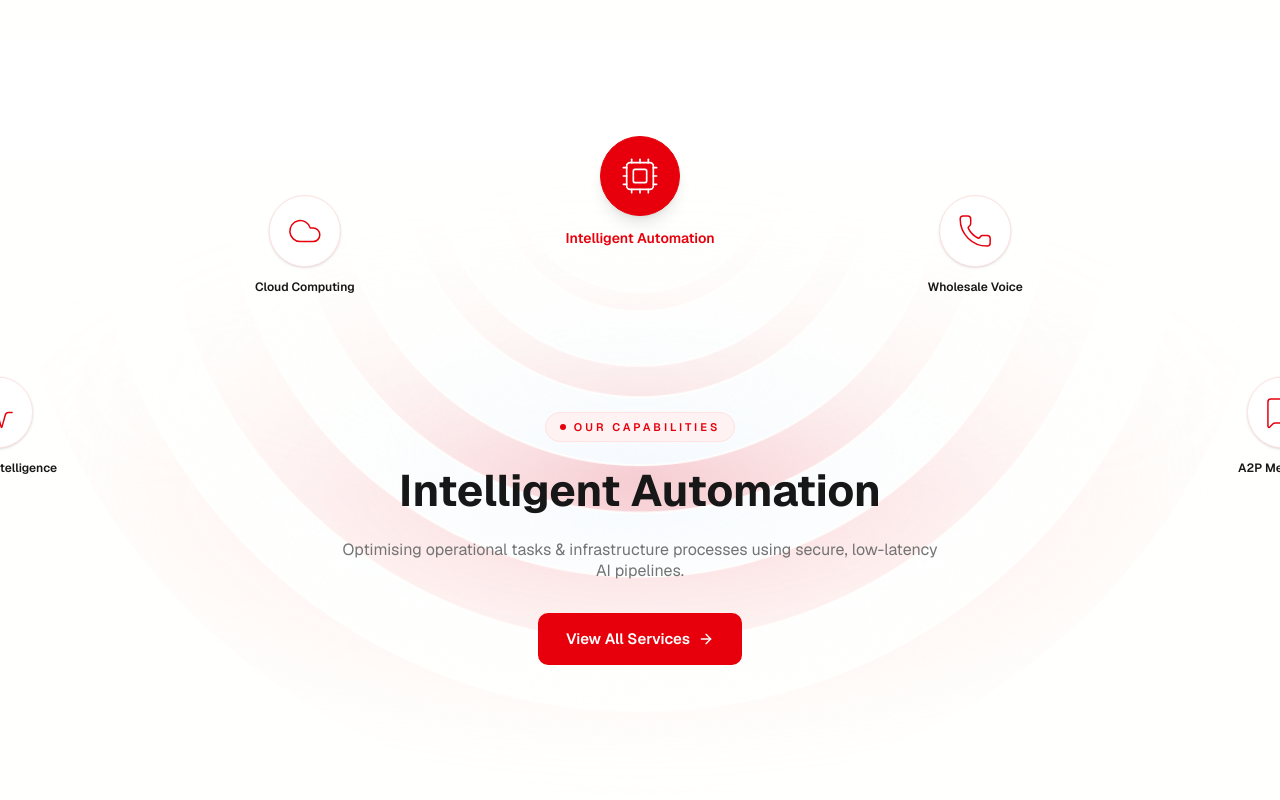
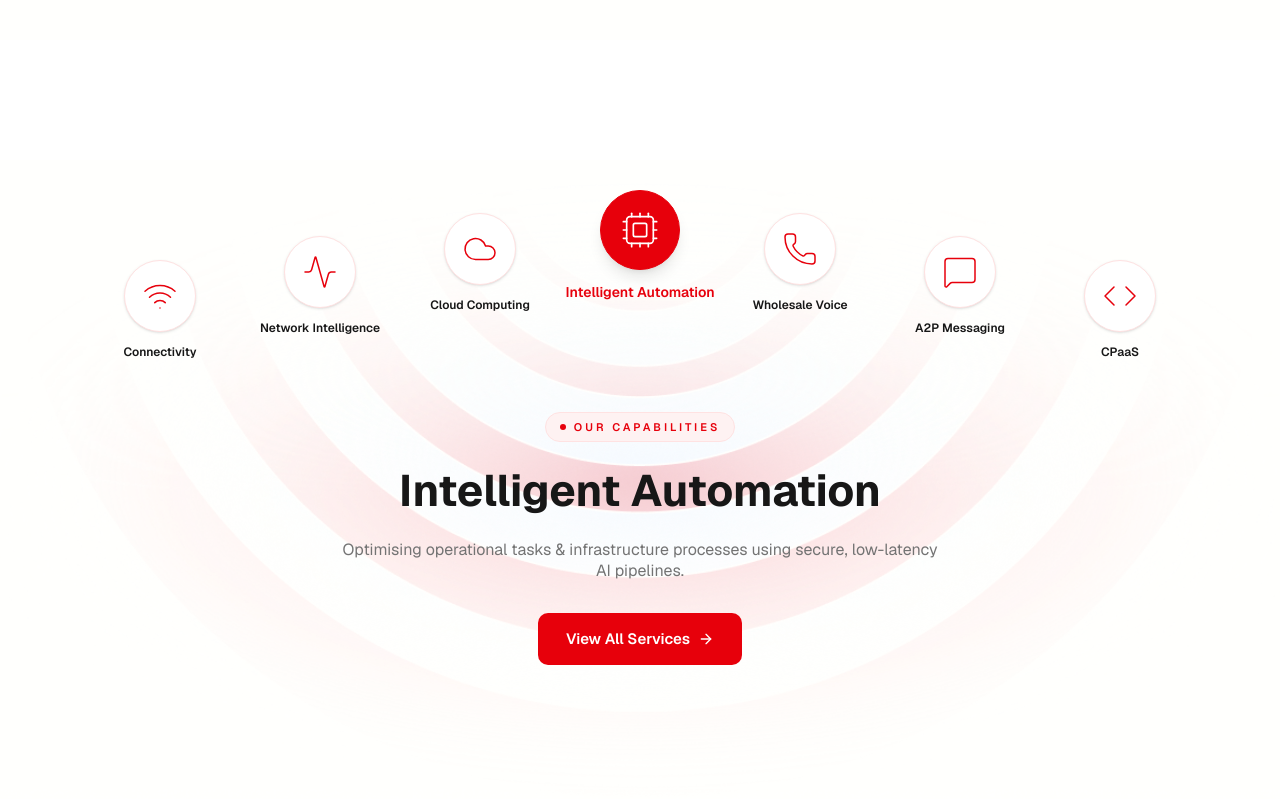
Before and after one commit to MalikAmirJaved/zeta-tech, a Next.js app: page / in a window 1280 px wide. Shown: the part 2420-3220 px from the top of the page. Built offline with nearby package versions, Linux system fonts and the light colour scheme.

Commit message:
improved

```diff
--- a/src/components/sections/Automation.tsx
+++ b/src/components/sections/Automation.tsx
@@ -77,53 +77,130 @@ const DEFAULT_SELECTED = 3;
 const TOTAL = ITEMS.length;
 const CENTER = 3;
 
-// Very shallow angles → matches the original gentle arc (only ~90px drop)
-const SLOT_ANGLES = [-62, -41, -20, 0, 20, 41, 62];
+/*
+ * ============================================
+ * LAYOUT SETTINGS
+ * ============================================
+ */
 
-// Large radius = flatter curve
-const RADIUS = 980;
-const PIVOT_Y = 1000; // keeps the whole group high in the container
+/*
+ * Actual empty space between icon circles.
+ *
+ * Example:
+ *
+ *   (72px)       80px       (72px)
+ *  ┌──────┐                 ┌──────┐
+ *  │ ICON │                 │ ICON │
+ *  └──────┘                 └──────┘
+ *           ← 80px →
+ */
+const ICON_GAP = 80;
+
+/*
+ * Top position of the icon circles.
+ */
+const TOP_MARGIN = 30;
+
+/*
+ * How much the outside icons drop compared
+ * with the center icon.
+ *
+ * 0  = completely straight
+ * 40 = very shallow curve
+ * 70 = current curve
+ * 100 = deeper curve
+ */
+const CURVE_DEPTH = 70;
+
+/*
+ * Circle sizes.
+ */
+const ACTIVE_SIZE = 80;
+const INACTIVE_SIZE = 72;
+
+/*
+ * Since the active circle is 80px and inactive
+ * circles are 72px, we use the largest size
+ * when calculating slot spacing.
+ *
+ * 80px circle + 80px gap = 160px
+ */
+const SLOT_SPACING = ACTIVE_SIZE + ICON_GAP;
 
 export function Automation() {
   const [selected, setSelected] = useState(DEFAULT_SELECTED);
 
-  const anglesRef = useRef<number[]>(
+  /*
+   * X positions of each item.
+   *
+   * Initially:
+   *
+   * item 0 = -480
+   * item 1 = -320
+   * item 2 = -160
+   * item 3 =    0
+   * item 4 =  160
+   * item 5 =  320
+   * item 6 =  480
+   *
+   * This gives 80px actual space between
+   * the 80px slot containers.
+   */
+  const positionsRef = useRef<number[]>(
     ITEMS.map((_, i) => {
-      const slot = (i - DEFAULT_SELECTED + CENTER + TOTAL) % TOTAL;
-      return SLOT_ANGLES[slot];
+      return (i - DEFAULT_SELECTED) * SLOT_SPACING;
     })
   );
 
+  /*
+   * Force re-render after changing positionsRef.
+   */
   const [, setTick] = useState(0);
+
   const active = ITEMS[selected];
 
   const handleSelect = (index: number) => {
     if (index === selected) return;
 
     let steps = index - selected;
-    if (steps > TOTAL / 2) steps -= TOTAL;
-    if (steps < -TOTAL / 2) steps += TOTAL;
 
-    const newAngles = anglesRef.current.map((currentAngle, i) => {
-      const targetSlot = (i - index + CENTER + TOTAL * 10) % TOTAL;
-      const targetAngle = SLOT_ANGLES[targetSlot];
+    /*
+     * Always use the shortest direction.
+     *
+     * Example:
+     * Going from item 0 to item 6 should move
+     * one step backwards instead of six steps forward.
+     */
+    if (steps > TOTAL / 2) {
+      steps -= TOTAL;
+    }
 
-      let delta = targetAngle - currentAngle;
+    if (steps < -TOTAL / 2) {
+      steps += TOTAL;
+    }
 
-      if (steps !== 0 && Math.abs(delta) > 1) {
-        const desiredSign = Math.sign(steps);
-        while (delta > 180) delta -= 360;
-        while (delta < -180) delta += 360;
+    /*
+     * Calculate new X position for every item.
+     */
+    const newPositions = positionsRef.current.map((_, i) => {
+      let relativePosition = i - index;
 
-        if (Math.sign(delta) !== desiredSign && Math.sign(delta) !== 0) {
-          delta -= desiredSign * 360;
-        }
+      /*
+       * Circular wrapping.
+       */
+      if (relativePosition > TOTAL / 2) {
+        relativePosition -= TOTAL;
       }
 
-      return currentAngle + delta;
+      if (relativePosition < -TOTAL / 2) {
+        relativePosition += TOTAL;
+      }
+
+      return relativePosition * SLOT_SPACING;
     });
 
-    anglesRef.current = newAngles;
+    positionsRef.current = newPositions;
+
     setSelected(index);
     setTick((t) => t + 1);
   };
@@ -131,8 +208,13 @@ export function Automation() {
   return (
     <section className="relative bg-white py-30 px-6 lg:px-[144px] overflow-hidden">
       <div className="max-w-[1440px] mx-auto relative">
-        {/* Icons Arc Section */}
+
+        {/* ============================================
+            ICONS ARC SECTION
+        ============================================ */}
+
         <div className="relative h-[380px] mb-8">
+
           {/* Background Arc Image */}
           <img
             src="/images/automationback.png"
@@ -140,19 +222,53 @@ export function Automation() {
             className="absolute left-1/2 -translate-x-1/2 top-0 w-[1400px] max-w-none h-auto pointer-events-none select-none"
           />
 
-          {/* Pivot */}
+          {/* ============================================
+              ICON PIVOT
+          ============================================ */}
+
           <div
             className="absolute left-1/2 top-0 w-0 h-0"
             style={{
-              transform: `translateX(-50%) translateY(${PIVOT_Y}px)`,
+              transform: `translateX(-50%)`,
             }}
           >
             {ITEMS.map((item, i) => {
-              const angle = anglesRef.current[i];
+              const x = positionsRef.current[i];
 
-              let norm = ((angle % 360) + 360) % 360;
-              if (norm > 180) norm -= 360;
-              const isCenter = Math.abs(norm) < 12;
+              /*
+               * Distance from center.
+               *
+               * Center:
+               * 0
+               *
+               * One position away:
+               * 1
+               *
+               * Two positions away:
+               * 2
+               *
+               * etc.
+               */
+              const distanceFromCenter =
+                Math.abs(x) / SLOT_SPACING;
+
+              /*
+               * Create the gentle arc.
+               *
+               * Center:
+               * 30px from top
+               *
+               * Outer items:
+               * progressively lower.
+               */
+              const y =
+                TOP_MARGIN +
+                (distanceFromCenter / CENTER) * CURVE_DEPTH;
+
+              /*
+               * The item at X = 0 is the active item.
+               */
+              const isCenter = Math.abs(x) < 1;
 
               const Icon = item.icon;
 
@@ -164,20 +280,37 @@ export function Automation() {
                   aria-pressed={isCenter}
                   className="absolute flex flex-col items-center cursor-pointer focus:outline-none"
                   style={{
-                    transform: `
-                      rotate(${angle}deg)
-                      translateY(-${RADIUS}px)
-                      rotate(${-angle}deg)
-                    `,
+                    /*
+                     * Horizontal position.
+                     */
+                    left: `${x}px`,
+
+                    /*
+                     * Vertical position.
+                     */
+                    top: `${y}px`,
+
+                    /*
+                     * The button itself is 88px wide.
+                     */
+                    width: 88,
+
+                    /*
+                     * Center the button around its X position.
+                     */
+                    marginLeft: -44,
+
+                    /*
+                     * Smooth animation.
+                     */
                     transition:
-                      "transform 0.85s cubic-bezier(0.33, 1.2, 0.64, 1)",
-                    left: 0,
-                    top: 0,
-                    width: 88,
-                    marginLeft: -44,
-                    marginTop: -44,
+                      "left 0.85s cubic-bezier(0.33, 1.2, 0.64, 1), top 0.85s cubic-bezier(0.33, 1.2, 0.64, 1)",
                   }}
                 >
+                  {/* ============================================
+                      ICON CIRCLE
+                  ============================================ */}
+
                   <div
                     className={`rounded-full border flex items-center justify-center transition-all duration-500 ease-out ${
                       isCenter
@@ -194,6 +327,11 @@ export function Automation() {
                       }`}
                     />
                   </div>
+
+                  {/* ============================================
+                      LABEL
+                  ============================================ */}
+
                   <span
                     className={`mt-3 font-sans font-semibold text-center whitespace-nowrap transition-all duration-500 ease-out ${
                       isCenter
@@ -209,28 +347,38 @@ export function Automation() {
           </div>
         </div>
 
-        {/* Content Section */}
+        {/* ============================================
+            CONTENT SECTION
+        ============================================ */}
+
         <div className="relative bottom-40 text-center">
+
+          {/* Badge */}
           <div className="inline-flex items-center gap-2 px-3.5 py-1.5 rounded-full border border-red-100 bg-red-50 mb-5">
             <span className="w-1.5 h-1.5 rounded-full bg-red-600" />
+
             <span className="text-red-600 font-heading font-semibold text-[11px] tracking-[3px] uppercase">
               OUR CAPABILITIES
             </span>
           </div>
 
+          {/* Heading */}
           <h2 className="font-heading font-bold text-[44px] leading-[57px] text-center text-neutral-900 mb-5 transition-all duration-300">
             {active.header}
           </h2>
 
+          {/* Description */}
           <p className="font-sans text-base leading-[21px] text-center text-neutral-500 max-w-[600px] mx-auto mb-8 transition-all duration-300">
             {active.des}
           </p>
 
+          {/* Button */}
           <a
             href="#services"
             className="group inline-flex items-center gap-2 bg-red-600 text-white font-heading font-semibold text-[15px] leading-5 px-7 py-4 rounded-[10px]"
           >
             View All Services
+
             <ArrowRight className="w-4 h-4 transition-transform duration-200 group-hover:-rotate-30" />
           </a>
         </div>
```
